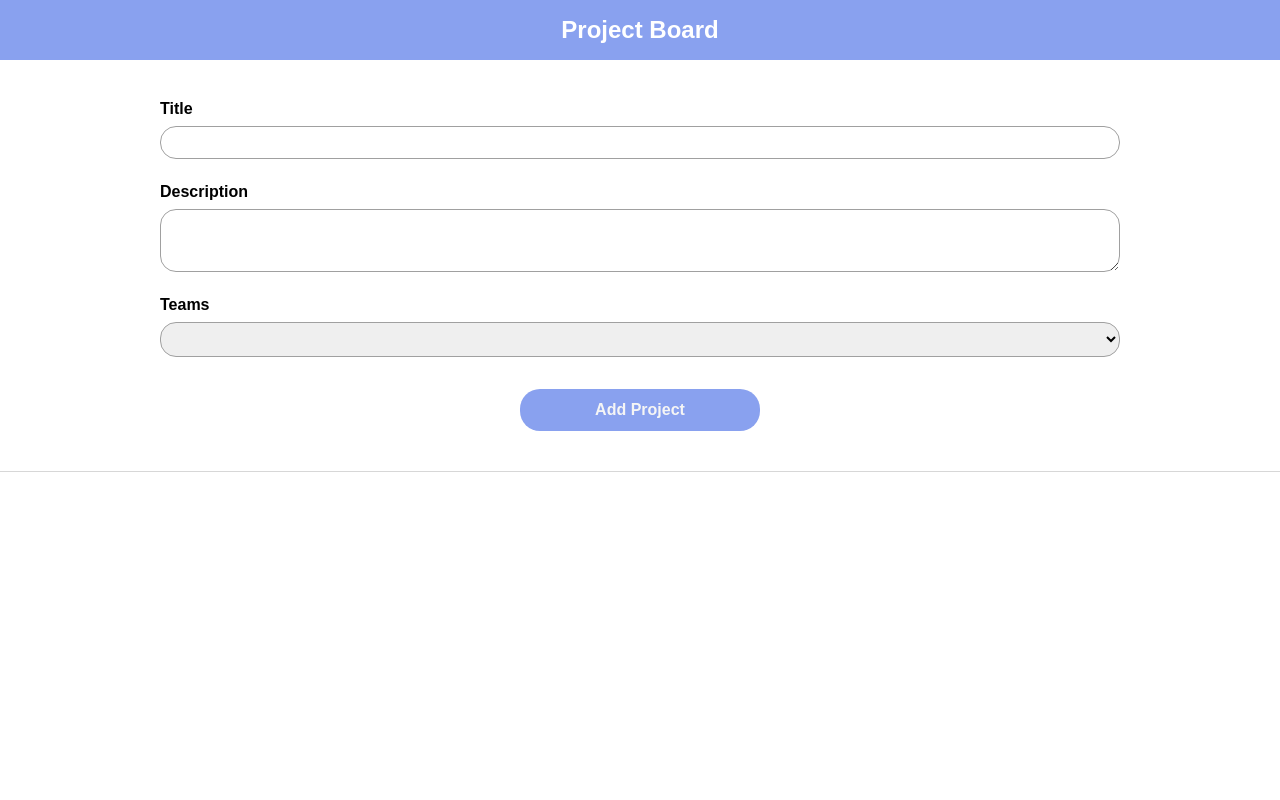
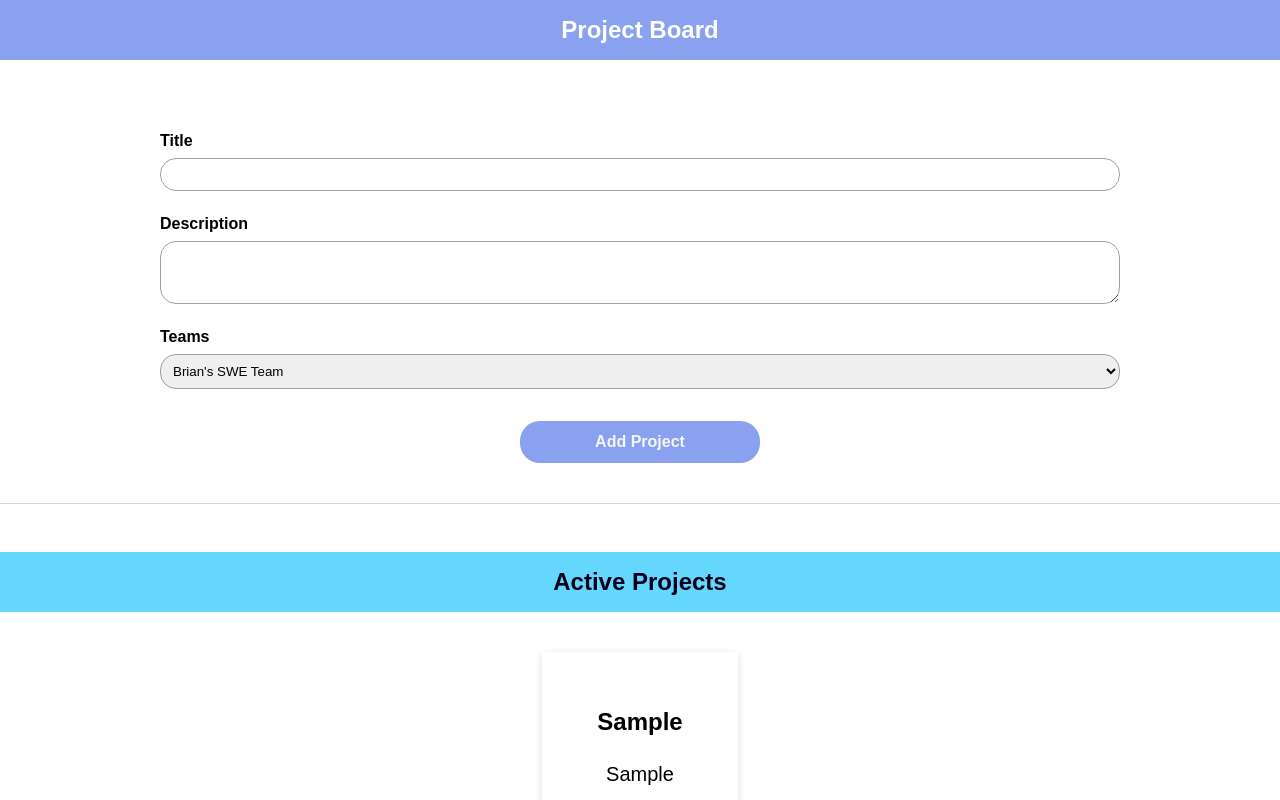
Before and after one commit to abrarfahimr/typescript-task-app, a website built with webpack: page index.html in a window 1280 px wide. Both pictures are taken after typing "Sample", "Sample" into the empty fields and a click on the button "Add Project". Shown: the top 800 px of the page. Built offline with nearby package versions, Linux system fonts and the light colour scheme.

Commit message:
implement rendering to project list and fixed css

```diff
--- a/app.css
+++ b/app.css
@@ -85,6 +85,7 @@ li{
 }
 
 .list__header1, .list__header2{
+  width: 100%;
   padding: 1rem;
   margin: 2rem 0 1.5rem 0;
   text-align: center;
@@ -104,14 +105,18 @@ li{
   flex-direction: column;
   justify-content: center;
   align-items: center;
-  padding: 1.5rem 1rem;
+  padding: 1.5rem 0rem;
+}
+
+ul{
+  padding: 0;
 }
 
 .list__ul{
   text-align: center;
   padding: 1rem;
   box-shadow: rgba(99, 99, 99, 0.2) 0px 2px 8px 0px;
-  margin-bottom: 1.5rem;
+  margin: 0 1rem 1.5rem 1rem;
 }
 
 /* For screen > 768px to 1280px */
@@ -132,12 +137,12 @@ li{
   }
 
   .list__single{
-    padding: 1rem 4rem;
+    padding: 1rem 0rem;
   }
 
   .list__ul{
     padding: 2rem;
-    margin-bottom: 2rem;
+    margin: 0 5rem 2rem 5rem;
   }
 
   .list__title{
@@ -163,8 +168,13 @@ li{
   }
 
   .list__single {
-    padding: 1rem 16rem;
+    padding: 1rem 0rem;
   }
+
+    .list__ul {
+      padding: 2rem;
+      margin: 0 10rem 2rem 10rem;
+    }
 
   .list__description {
     font-size: 1.25rem;
--- a/index.html
+++ b/index.html
@@ -38,29 +38,21 @@
     </form>
   </template>
 
+  <template class="list__single" id="single">
+    <li draggable="true" class="list__ul">
+      <h3 class="list__title"></h3>
+      <p class="list__description"></p>
+      <p class="list__team"></p>
+    </li>
+  </template>
+
   <!-- Project list -->
   <template id="list">
-    <h2 class="list__header1"></h2>
     <div class="list__single">
-      <li draggable="true" class="list__ul">
-        <h3 class="list__title"></h3>
-        <p class="list__description"></p>
-        <p class="list__team"></p>
-      </li>
+      <h2></h2>
+      <ul></ul>
     </div>
   </template>
-
-  <!-- Project Completed -->
-  <!-- <template>
-    <h2 class="list__header2">Projects Completed</h2>
-    <template class="list__single">
-      <li draggable="true" class="list__ul">
-        <h3 class="list__title"></h3>
-        <p class="list__description"></p>
-        <p class="list__team"></p>
-      </li>
-    </template>
-  </template> -->
 
   <div id="app"></div>
 </body>
--- a/src/app.ts
+++ b/src/app.ts
@@ -1,4 +1,7 @@
 import { ProjectInput } from './components/project-input';
 import '../app.css';
+import { ProjectList } from './components/project-list';
 
 new ProjectInput();
+new ProjectList('Active');
+new ProjectList('Finished');
--- a/src/components/project-input.ts
+++ b/src/components/project-input.ts
@@ -53,7 +53,7 @@ export class ProjectInput extends Component<HTMLDivElement, HTMLFormElement>{
   private clearInputs() {
     this.titleInputElement.value = '';
     this.descriptionInputElement.value = '';
-    this.teamInputElement.value = '';
+    this.teamInputElement.value = "Brian's SWE Team";
   }
 
   @Autobind
--- /dev/null
+++ b/src/components/project-item.ts
@@ -0,0 +1,27 @@
+import Component from "./base-component";
+// import { autobind } from "../decorators/autobind";
+import { Project } from "../models/project";
+
+export class ProjectItem extends Component<HTMLUListElement, HTMLLIElement>{
+  private project: Project;
+
+  constructor(hostId: string, project: Project) {
+    super('single', hostId, false, project.id);
+    this.project = project;
+
+    this.configure();
+    this.renderContent();
+  }
+
+
+  configure(): void {
+
+  }
+
+  renderContent(): void {
+    this.element.querySelector('h3')!.textContent = this.project.title;
+    this.element.querySelector('.list__description')!.textContent = this.project.description;
+    this.element.querySelector('.list__team')!.textContent = this.project.team;
+  }
+
+}
--- /dev/null
+++ b/src/components/project-list.ts
@@ -0,0 +1,51 @@
+import { projectState } from "../states/project-state";
+import { Project, ProjectStatus } from "../models/project";
+import { ProjectItem } from "./project-item";
+import Component from "./base-component";
+// import { autobind } from "../decorators/autobind";
+
+export class ProjectList extends Component<HTMLDivElement, HTMLElement>{
+  assignedProjects: Project[];
+
+  constructor(private type: 'Active' | 'Finished') {
+    super('list', 'app', false, `${type}-projects`);
+    this.assignedProjects = [];
+
+    this.configure();
+    this.renderContent();
+  }
+
+  configure(): void {
+     projectState.addListener((projects: Project[]) => {
+      const relevantProjects = projects.filter(prj => {
+        if (this.type === 'Active') {
+          return prj.status === ProjectStatus.Active;
+        }
+        return prj.status === ProjectStatus.Finished;
+      });
+      this.assignedProjects = relevantProjects;
+      this.renderProjects();
+    });
+  }
+
+  renderContent(): void {
+    const listId = `${this.type}-projects-list`;
+    this.element.querySelector('ul')!.id = listId;
+    if (this.type === 'Active') {
+      this.element.querySelector('h2')?.classList.add('list__header1');
+    } else {
+      this.element.querySelector('h2')?.classList.add('list__header2');
+    }
+    this.element.querySelector('h2')!.textContent = this.type + ' ' + 'Projects';
+  }
+
+  private renderProjects() {
+    const listEl = document.getElementById(
+      `${this.type}-projects-list`
+    )! as HTMLUListElement;
+    listEl.innerHTML = '';
+    for (const prjItem of this.assignedProjects) {
+      new ProjectItem(this.element.querySelector('ul')!.id, prjItem);
+    }
+  }
+}
--- a/src/states/project-state.ts
+++ b/src/states/project-state.ts
@@ -1,18 +1,18 @@
 import { Project, ProjectStatus } from "../models/project";
 
 
-//State Management
-type Listerner<T> = (items: T[]) => void;
+// Project State Management
+type Listener<T> = (items: T[]) => void;
 
-class State<T>{
-  protected listeners: Listerner<T>[] = [];
+class State<T> {
+  protected listeners: Listener<T>[] = [];
 
-  addListener(listenerFn: Listerner<T>) {
+  addListener(listenerFn: Listener<T>) {
     this.listeners.push(listenerFn);
   }
 }
 
-export class ProjectState extends State<Project>{
+export class ProjectState extends State<Project> {
   private projects: Project[] = [];
   private static instance: ProjectState;
 
@@ -22,30 +22,37 @@ export class ProjectState extends State<Project>{
 
   static getInstance() {
     if (this.instance) {
-      return this.instance
+      return this.instance;
     }
-    this.instance = new ProjectState;
+    this.instance = new ProjectState();
     return this.instance;
   }
 
-  addProject(title: string, description: string, teams: string) {
+  addProject(title: string, description: string, team: string) {
     const newProject = new Project(
       Math.random().toString(),
       title,
       description,
-      teams,
+      team,
       ProjectStatus.Active
     );
     this.projects.push(newProject);
     this.updateListeners();
   }
 
-  private updateListeners() {
-    for (const listenerFn of this.listeners) {
-      listenerFn(this.projects.slice())
+  moveProject(projectId: string, newStatus: ProjectStatus) {
+    const project = this.projects.find(prj => prj.id === projectId);
+    if (project && project.status !== newStatus) {
+      project.status = newStatus;
+      this.updateListeners();
     }
   }
 
+  private updateListeners() {
+    for (const listenerFn of this.listeners) {
+      listenerFn(this.projects.slice());
+    }
+  }
 }
 
 export const projectState = ProjectState.getInstance();
```
